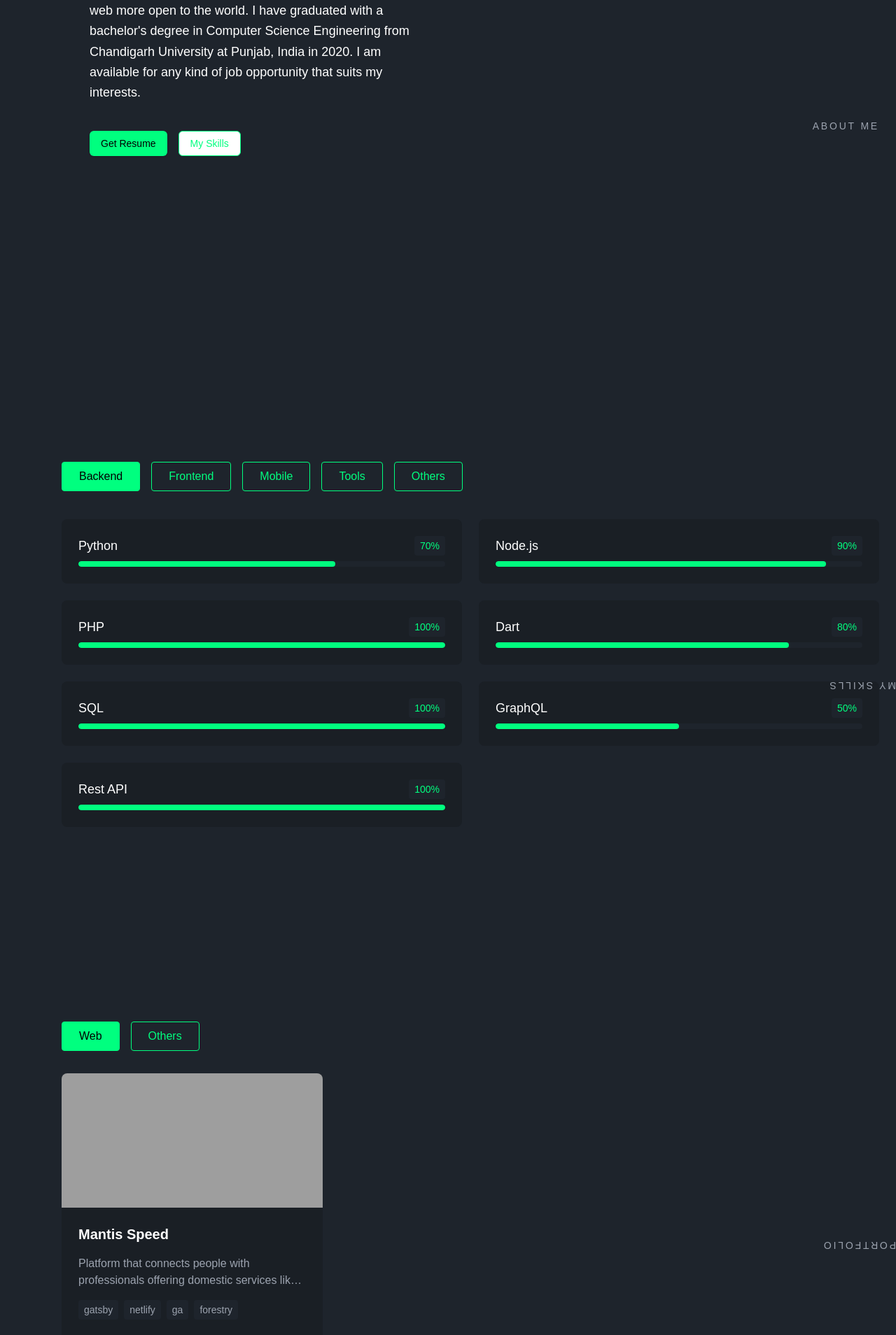
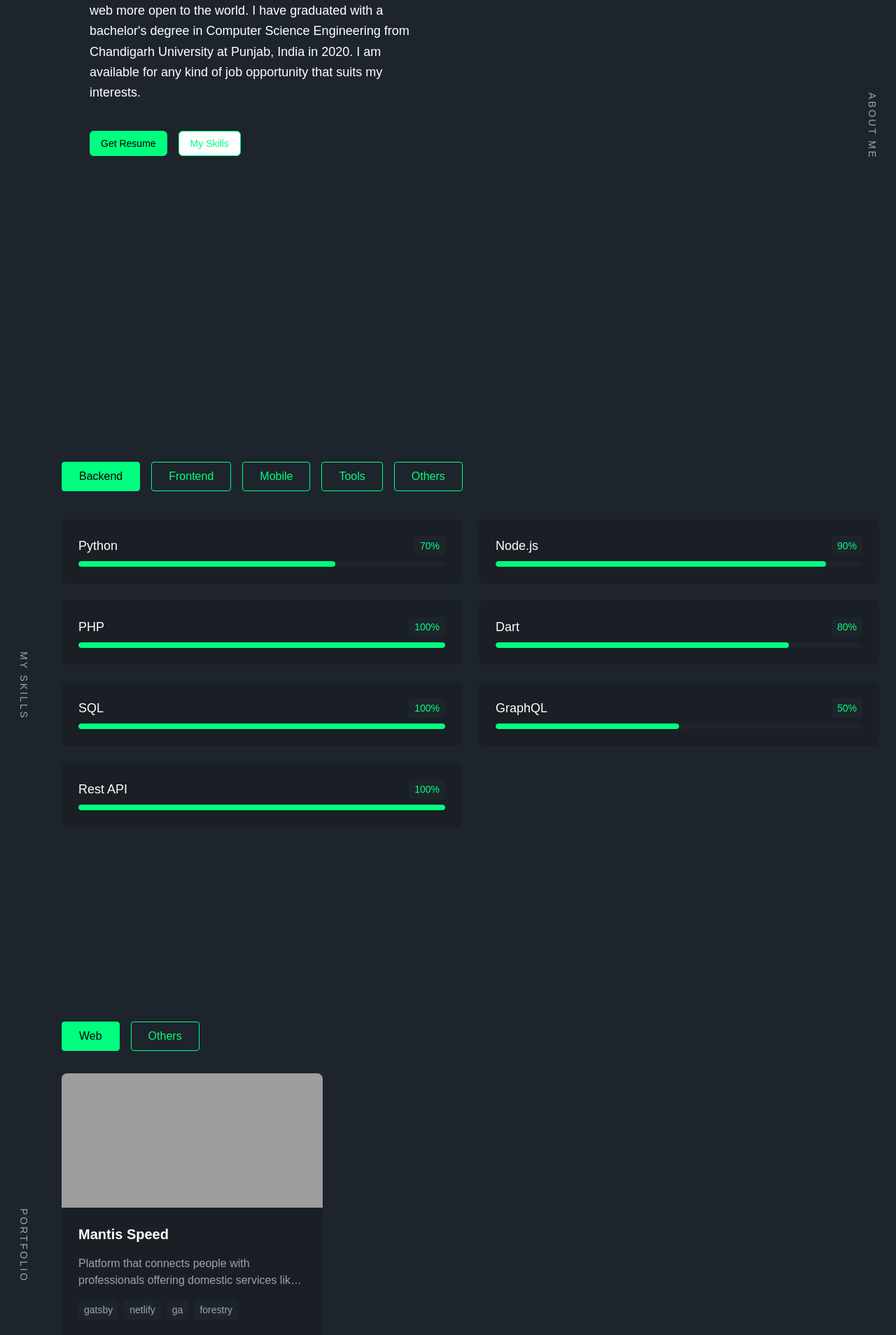
Before and after one commit to Mark090999/portfolio, a Next.js app: page / in a window 1280 px wide. Shown: the part 1020-2928 px from the top of the page at 70% size. Built offline with nearby package versions, Linux system fonts and the light colour scheme; grey boxes are pictures that could not be loaded.

Commit message:
Changes styles

```diff
--- a/src/components/about-section.tsx
+++ b/src/components/about-section.tsx
@@ -1,6 +1,5 @@
 "use client"
 
-import Image from "next/image"
 import { Button } from "@/components/ui/button"
 
 interface AboutSectionProps {
@@ -11,15 +10,15 @@ export default function AboutSection({ onResumeClick }: AboutSectionProps) {
   return (
     <section id="about" className="relative min-h-screen bg-[#1E242C] py-20">
       {/* "ABOUT ME" text */}
-      <div className="absolute left-0 right-0 top-8 md:right-6 md:top-1/2 md:-translate-y-1/2 text-center md:text-right">
-        <div className="text-gray-400 tracking-[0.2em] text-sm md:vertical-text">ABOUT ME</div>
+      <div className="absolute right-6 top-1/2 -translate-y-1/2">
+      <div className="vertical-text text-gray-400 tracking-[0.2em] text-sm hidden md:block">ABOUT ME</div>
       </div>
 
       <div className="container mx-auto px-4 sm:px-6">
         <div className="grid md:grid-cols-2 gap-12 items-center max-w-5xl mx-auto">
           {/* Left Column - Text Content */}
           <div className="space-y-6">
-            <h2 className="text-3xl font-bold text-white mb-4 md:hidden">About Me</h2>
+            <div className="text-center text-gray-400 tracking-[0.2em] text-sm md:hidden">ABOUT ME</div>
             <p className="text-white text-lg leading-relaxed">
               Hello! I&apos;m Marco Castillo, a passionate software engineer. I develop web applications, mobile applications,
               and desktop applications. My core skill is based on JavaScript and I love to do most of the things using
--- a/src/components/contact-section.tsx
+++ b/src/components/contact-section.tsx
@@ -5,7 +5,8 @@ export default function ContactSection() {
     <section id="contact" className="relative min-h-screen bg-[#1E242C] py-20">
       {/* "CONTACT" text */}
       <div className="absolute left-0 right-0 top-8 md:right-6 md:top-1/2 md:-translate-y-1/2 text-center md:text-right">
-        <div className="text-gray-400 tracking-[0.2em] text-sm md:vertical-text">CONTACT</div>
+        <div className="text-gray-400 tracking-[0.2em] text-sm md:hidden">CONTACT</div>
+        <div className="vertical-text text-gray-400 tracking-[0.2em] text-sm hidden md:block">CONTACT</div>
       </div>
 
       <div className="container mx-auto px-6">
@@ -14,7 +15,7 @@ export default function ContactSection() {
           <div className="space-y-6">
             <p className="text-white text-lg leading-relaxed">
               I am interested in working with any company that thinks my skill will be helpful for them. If you are
-              looking for someone like me, please let me know. Or you can just 'say hi' to me.
+              looking for someone like me, please let me know. Or you can just &apos;say hi&apos; to me.
             </p>
             <Button className="bg-[#00FF7F] text-black hover:bg-[#00FF7F]/90 px-8 py-6 text-lg">Contact Me</Button>
           </div>
@@ -25,7 +26,7 @@ export default function ContactSection() {
             <div>
               <h3 className="text-white text-2xl mb-2">Email</h3>
               <p className="text-white">
-                zonayedpca@gmail.com <span className="text-gray-400">(Recommended)</span>
+                asfasf@gmail.com <span className="text-gray-400">(Recommended)</span>
               </p>
             </div>
 
@@ -33,7 +34,7 @@ export default function ContactSection() {
             <div>
               <h3 className="text-white text-2xl mb-2">Skype</h3>
               <p className="text-white">
-                zonayedpca <span className="text-gray-400">(Always Available)</span>
+                asfasfa <span className="text-gray-400">(Always Available)</span>
               </p>
             </div>
 
@@ -41,7 +42,7 @@ export default function ContactSection() {
             <div>
               <h3 className="text-white text-2xl mb-2">Social</h3>
               <p className="text-white">
-                Facebook/Twitter - @zonayedpca <span className="text-gray-400">(Slow response)</span>
+                Facebook/Twitter - @asfsafasf <span className="text-gray-400">(Slow response)</span>
               </p>
             </div>
 
--- a/src/components/project-section.tsx
+++ b/src/components/project-section.tsx
@@ -38,7 +38,8 @@ export default function ProjectsSection() {
     <section id="portfolio" className="relative min-h-screen bg-[#1E242C] py-20">
       {/* "PORTFOLIO" text */}
       <div className="absolute left-0 right-0 top-8 md:left-6 md:top-1/2 md:-translate-y-1/2 text-center md:text-left">
-        <div className="text-gray-400 tracking-[0.2em] text-sm md:vertical-text md:rotate-180">PORTFOLIO</div>
+        <div className="text-gray-400 tracking-[0.2em] text-sm md:hidden">PORTFOLIO</div>
+        <div className="vertical-text text-gray-400 tracking-[0.2em] text-sm hidden md:block">PORTFOLIO</div>
       </div>
 
       {/* Main content */}
--- a/src/components/skill-section.tsx
+++ b/src/components/skill-section.tsx
@@ -55,7 +55,8 @@ export default function SkillsSection() {
     <section id="skills" className="relative min-h-screen bg-[#1E242C] py-20">
       {/* "MY SKILLS" text */}
       <div className="absolute left-0 right-0 top-8 md:left-6 md:top-1/2 md:-translate-y-1/2 text-center md:text-left">
-        <div className="text-gray-400 tracking-[0.2em] text-sm md:vertical-text md:rotate-180">MY SKILLS</div>
+        <div className="text-gray-400 tracking-[0.2em] text-sm md:hidden">MY SKILLS</div>
+        <div className="vertical-text text-gray-400 tracking-[0.2em] text-sm hidden md:block">MY SKILLS</div>
       </div>
 
       {/* Main content */}
```
